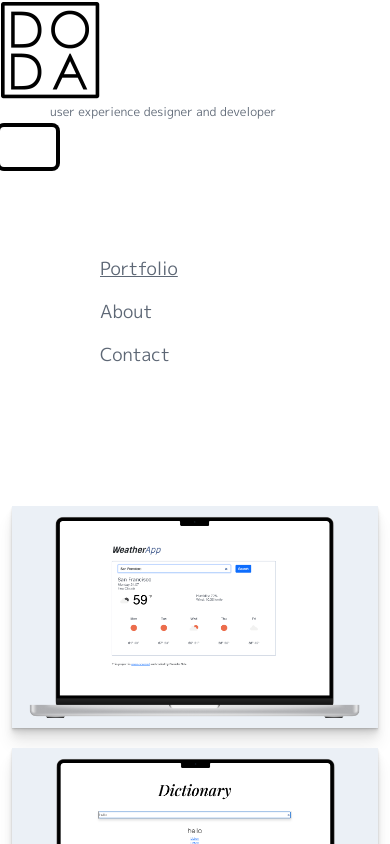
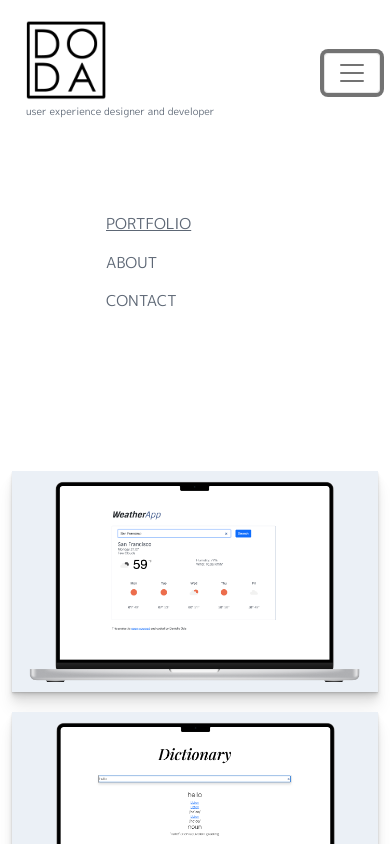
Before and after one commit to odadki/my-portfolio-js-2022, a website: page projects/frontend-projects.html in a window 390 px wide. Both pictures are taken after a click on the button "Toggle navigation". Shown: the top 844 px of the page. Drawn offline with nearby package versions, Linux system fonts and the light colour scheme; a web font is replaced by a local one.

Commit message:
Added more responsive styling

```diff
--- a/index.html
+++ b/index.html
@@ -14,6 +14,12 @@
     <link rel="preconnect" href="https://fonts.gstatic.com" crossorigin />
     <link
       href="https://fonts.googleapis.com/css2?family=Julius+Sans+One&family=Sulphur+Point:wght@300;400&display=swap"
+      rel="stylesheet"
+    />
+    <link rel="preconnect" href="https://fonts.googleapis.com" />
+    <link rel="preconnect" href="https://fonts.gstatic.com" crossorigin />
+    <link
+      href="https://fonts.googleapis.com/css2?family=M+PLUS+1p:wght@300;400&family=Noto+Serif:ital@0;1&display=swap"
       rel="stylesheet"
     />
 
@@ -52,14 +58,14 @@
         <ul class="navbar-nav">
           <li class="nav-item">
             <a class="nav-link active" href="../pages/portfolio.html"
-              >Portfolio <span class="sr-only"></span
+              >PORTFOLIO <span class="sr-only"></span
             ></a>
           </li>
           <li class="nav-item">
-            <a class="nav-link" href="../pages/about.html">About</a>
+            <a class="nav-link" href="../pages/about.html">ABOUT</a>
           </li>
           <li class="nav-item">
-            <a class="nav-link" href="mailto:odadaniellek@gmail.com">Contact</a>
+            <a class="nav-link" href="mailto:odadaniellek@gmail.com">CONTACT</a>
           </li>
         </ul>
       </div>
--- a/projects/frontend-projects.html
+++ b/projects/frontend-projects.html
@@ -33,6 +33,7 @@
     <link rel="stylesheet" href="../style-frontend.css" />
   </head>
   <body>
+       <nav class="navbar navbar-expand-lg navbar-light">
       <div>
         <a class="navbar-brand" href="/"
           ><img src="../img/doda-logo.png" class="logo-img"
@@ -54,18 +55,16 @@
       </button>
       <div class="collapse navbar-collapse" id="navbarNav">
         <ul class="navbar-nav">
-              <li class="nav-item active">
-                <a class="nav-link" href="../pages/portfolio.html"
-                  ><span class="sr-only">Portfolio </span></a
+          <li class="nav-item">
+            <a class="nav-link active" href="../pages/portfolio.html"
+              ><span class="sr-only">PORTFOLIO </span></a
             >
           </li>
           <li class="nav-item">
-                <a class="nav-link" href="../pages/about.html">About</a>
+            <a class="nav-link" href="../pages/about.html">ABOUT</a>
           </li>
           <li class="nav-item">
-                <a class="nav-link" href="mailto:odadaniellek@gmail.com"
-                  >Contact</a
-                >
+            <a class="nav-link" href="mailto:odadaniellek@gmail.com">CONTACT</a>
           </li>
         </ul>
       </div>
--- a/style-frontend.css
+++ b/style-frontend.css
@@ -38,7 +38,7 @@
   margin-left: auto;
   font-family: var(--sub-font);
   margin-right: 50px;
-  font-size: 18px;
+  font-size: 15px;
 }
 
 .nav-link {
@@ -155,6 +155,10 @@
     font-size: 35px;
   }
 
+  .logo-text {
+    margin-left: 20px;
+  }
+
   .navbar-toggler {
     margin-right: 10px;
   }
@@ -187,7 +191,16 @@
   }
   .navbar-brand {
     font-size: 26px;
-    margin-left: 0;
+    margin-left: 20px;
+  }
+
+  .logo-img {
+    width: 80px;
+  }
+
+  .logo-text {
+    margin-left: 20px;
+    font-size: 10px;
   }
 
   .navbar-toggler-icon {
@@ -203,4 +216,11 @@
     font-size: 20px;
     text-align: center;
   }
+
+  .footer-code {
+    margin-left: 18px;
+    margin-right: 18px;
+    margin-top: 60px;
+    font-size: 12px;
+  }
 }
--- a/style-ux.css
+++ b/style-ux.css
@@ -38,7 +38,7 @@
   margin-left: auto;
   font-family: var(--sub-font);
   margin-right: 50px;
-  font-size: 18px;
+  font-size: 15px;
 }
 
 .nav-link {
@@ -368,6 +368,10 @@ p {
     font-size: 35px;
   }
 
+  .logo-text {
+    margin-left: 20px;
+  }
+
   .navbar-toggler {
     margin-right: 10px;
   }
@@ -429,6 +433,11 @@ p {
     margin-left: 22px;
   }
 
+  .logo-text {
+    margin-left: 20px;
+    font-size: 10px;
+  }
+
   .navbar-toggler-icon {
     max-width: 30px;
   }
@@ -456,7 +465,7 @@ p {
   .footer-code {
     margin-left: 18px;
     margin-right: 18px;
-    margin-top: 10px;
+    margin-top: 60px;
     font-size: 12px;
   }
 
--- a/style.css
+++ b/style.css
@@ -38,7 +38,7 @@
   margin-left: auto;
   font-family: var(--sub-font);
   margin-right: 50px;
-  font-size: 18px;
+  font-size: 15px;
 }
 
 .nav-link {
@@ -320,7 +320,7 @@
   .footer-code {
     margin-left: 18px;
     margin-right: 18px;
-    margin-top: 10px;
+    margin-top: 60px;
     font-size: 12px;
   }
 
```
Also changed, not shown: pages/about.html (+3 -3 lines), pages/portfolio.html (+3 -3 lines), projects/ux-one-boutique.html (+5 -4 lines), projects/ux-projects.html (+5 -5 lines), projects/ux-three-pet.html (+3 -3 lines), projects/ux-two-cook.html (+3 -3 lines). Lines whose indentation alone changed are shown as unchanged.
